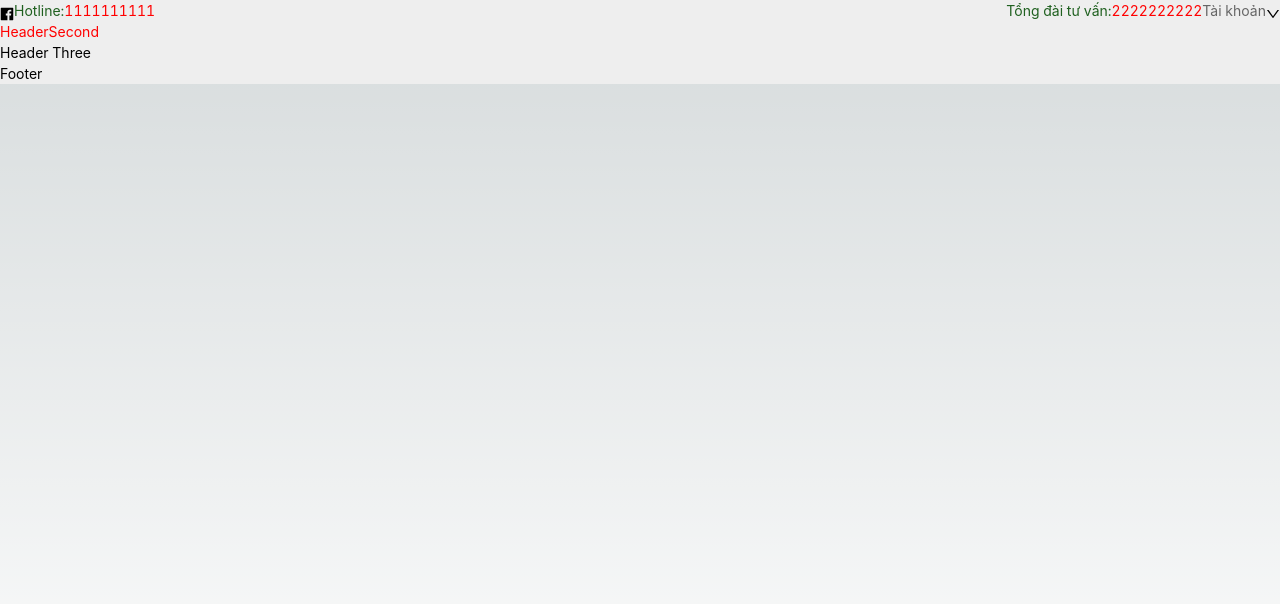
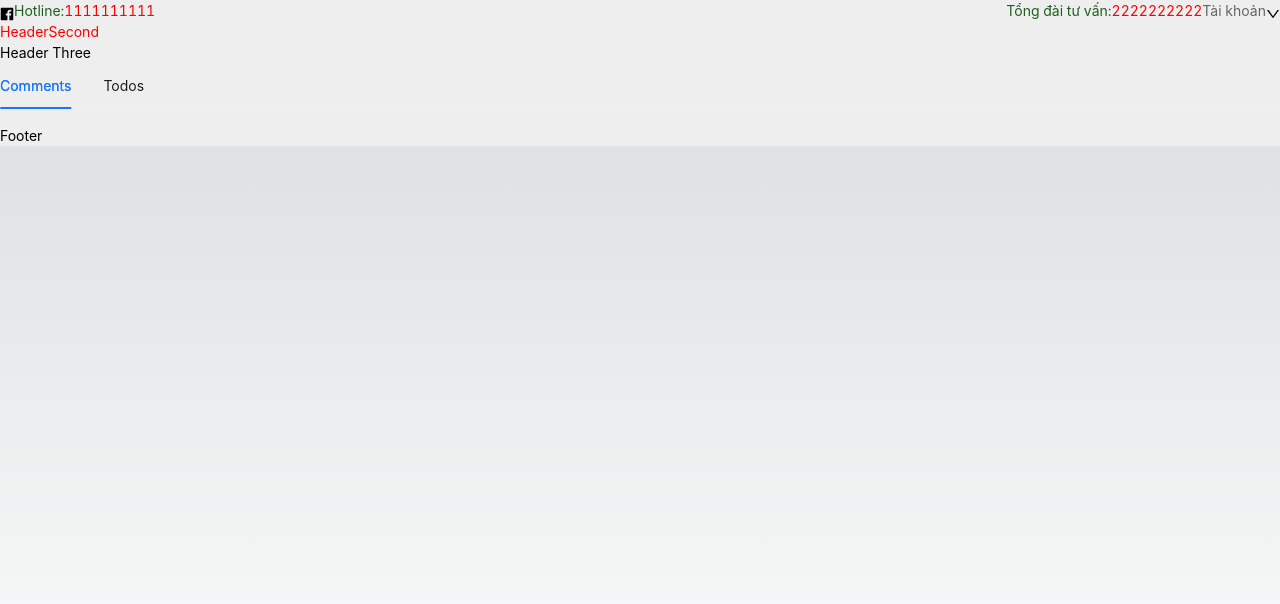
Before and after one commit to Nguyenvancuong38/ProjectNextJS, a Next.js app: page /signup-success in a window 1280 px wide. Shown: the top 604 px of the page. Built offline with nearby package versions, Linux system fonts and the light colour scheme; no server answers.

Commit message:
create component

```diff
--- /dev/null
+++ b/src/components/CommentComponent/index.tsx
@@ -0,0 +1,14 @@
+function Comment ({data} :any) {
+    return (
+        <>
+            {data.map((item: any) => (
+                <div>
+                    <h1>{item.name}</h1>
+                    <p>{item.email}</p>
+                </div>
+            ))}
+        </>
+    )
+}
+
+export default Comment;
--- /dev/null
+++ b/src/components/TodosComponent/index.tsx
@@ -0,0 +1,7 @@
+function Todo () {
+    return (
+        <>Todo</>
+    )
+}
+
+export default Todo;
--- /dev/null
+++ b/src/components/common/TabCommon/index.tsx
@@ -0,0 +1,18 @@
+import React from 'react';
+import { Tabs } from 'antd';
+import type { TabsProps } from 'antd';
+
+interface typeItems {
+    items: {
+        key: string;
+        label: string;
+        children: React.ReactElement;
+    }[];
+    defaultActiveKey: string;
+}
+
+function Tab (props: typeItems) {
+    return <Tabs defaultActiveKey={props.defaultActiveKey} items={props.items} />;
+}
+
+export default Tab;
--- a/src/pages/signup-success.tsx
+++ b/src/pages/signup-success.tsx
@@ -1,18 +1,35 @@
+import { useEffect, useState } from 'react';
+import { getData } from '@services/api-clients/getComment';
 import Head from 'next/head';
 import Layout from '@components/common/Layout';
-import { useEffect } from 'react';
-import { getData } from '@services/api-clients/getComment';
+import Tab from '@components/common/TabCommon';
+import Comment from '@components/CommentComponent';
+import Todo from '@components/TodosComponent';
 
 export default function SignupSuccess() {
+  const [data, setData] = useState<any>([]);
+
     const fetchData =  async () => {
-        const data = await getData('comments');
-        console.log(data);
+        const dataAPI = await getData('comments');
+        setData(dataAPI.data);
     }
 
     useEffect(() => {
-        console.log("start");
         fetchData();
     }, [])
+
+    const items = [
+      {
+        key: '1',
+        label: `Comments`,
+        children: <Comment data={data} />,
+      },
+      {
+        key: '2',
+        label: `Todos`,
+        children: <Todo/>,
+      },
+    ];
 
   return (
     <>
@@ -25,7 +42,7 @@ export default function SignupSuccess() {
       <main>
         <Layout>
           <div>
-
+            <Tab items={items} defaultActiveKey="1"/>
           </div>
         </Layout>
       </main>
```
